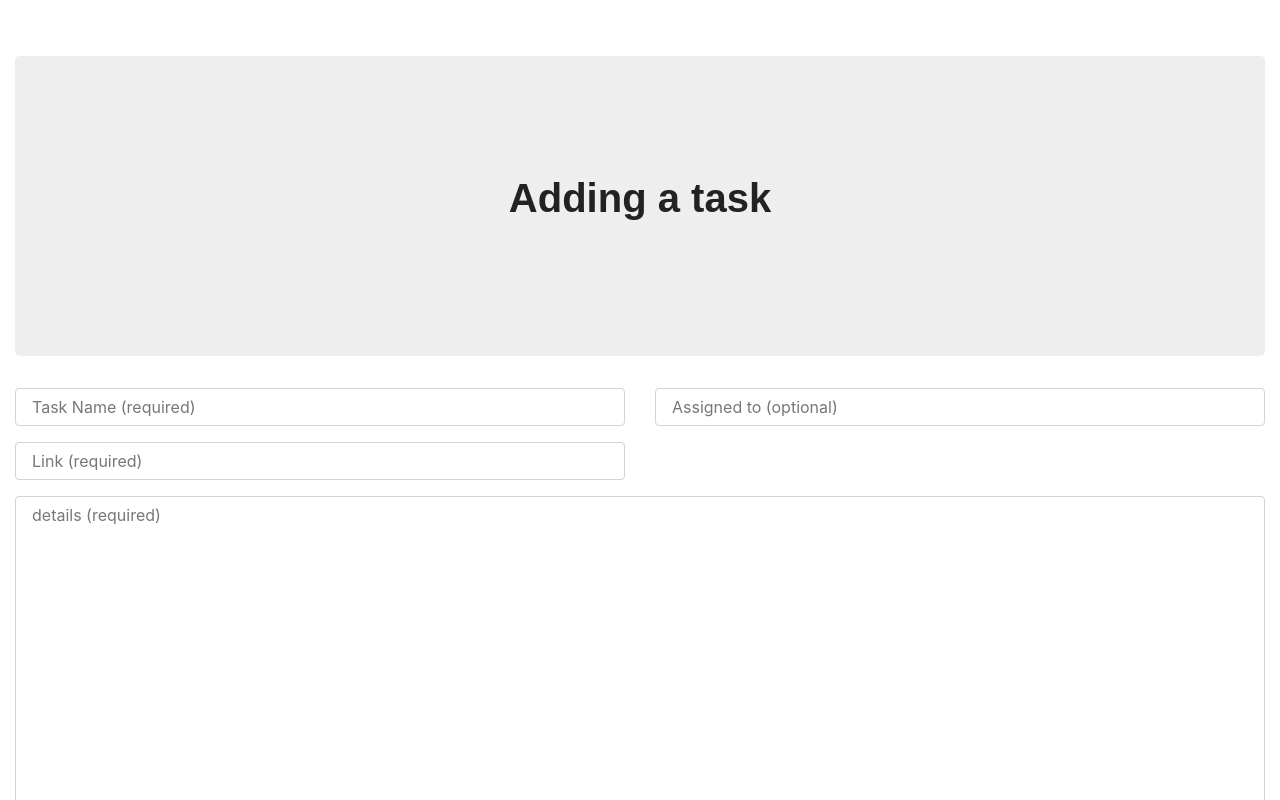
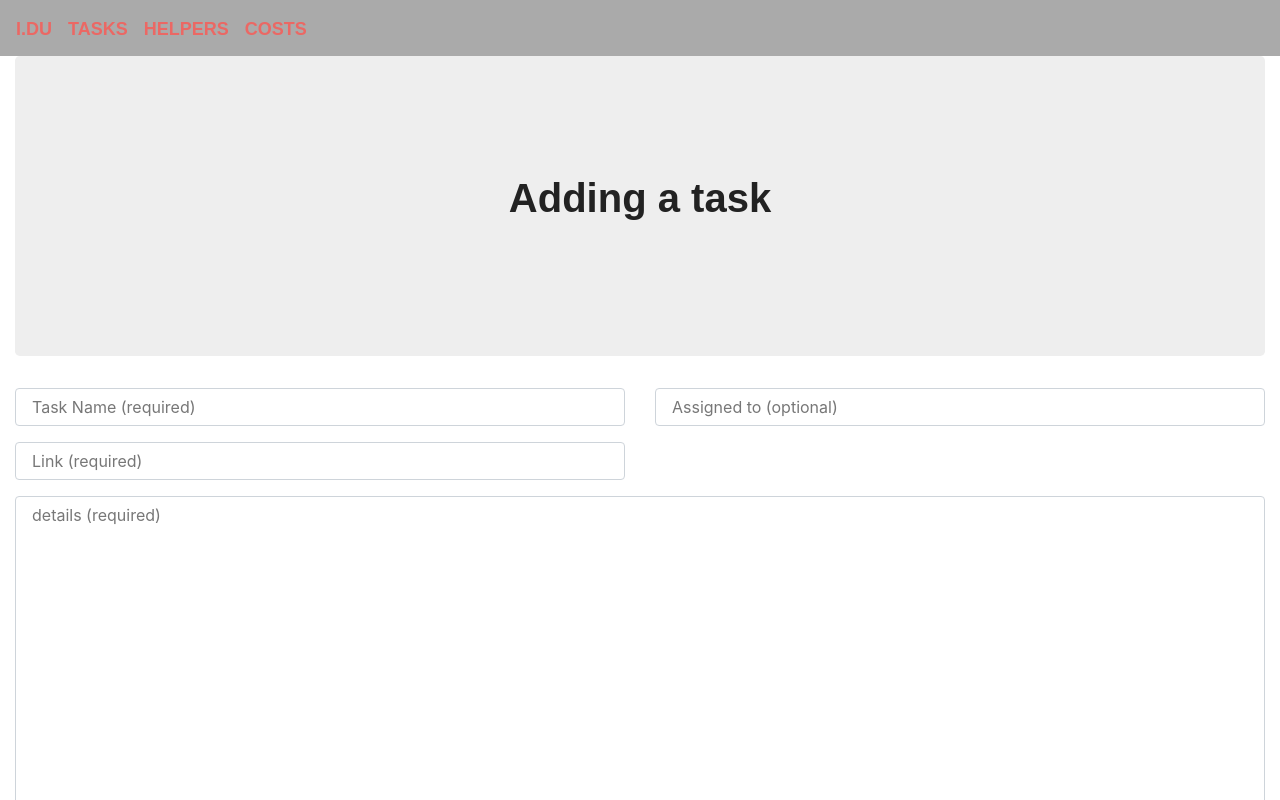
Before and after one commit to aWanderous/FinalBootcampProject, a React (Create React App) app in the folder client/: page / in a window 1280 px wide. Shown: the top 800 px of the page. Built offline with nearby package versions, Linux system fonts and the light colour scheme; no server answers; a web font is replaced by a local one.

Commit message:
update nav bar

```diff
--- a/client/src/components/Nav/index.js
+++ b/client/src/components/Nav/index.js
@@ -2,7 +2,7 @@ import React from "react";
 
 function Nav() {
   return (
-    <nav className="navbar navbar-expand-lg navbar-dark">
+    <nav className="navbar navbar-expand-lg navbar-white bg-secondary">
       <a className="navbar-brand" href="/">
         I.DU
       </a>
```
